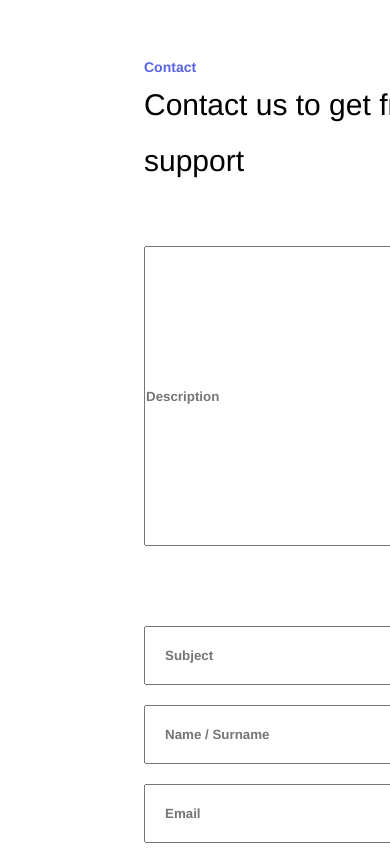
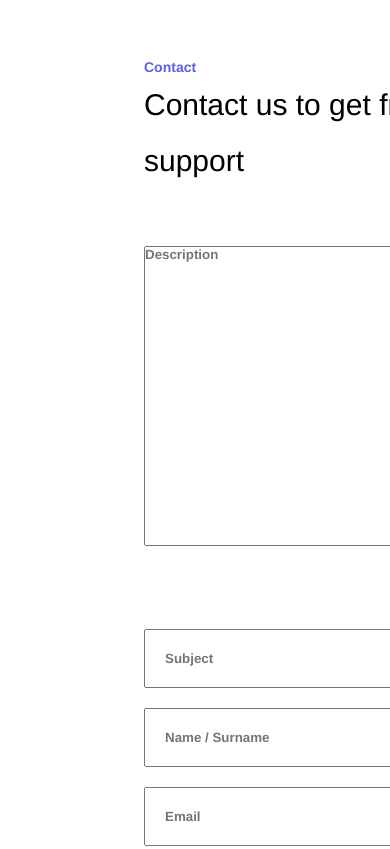
Before and after one commit to LukaChitashvili/LukaChitashvili11, a plain HTML site: page index.html in a window 390 px wide. Shown: the top 849 px of the page. Drawn offline with Linux system fonts and the light colour scheme.

Commit message:
re-edit code a

```diff
--- a/index.html
+++ b/index.html
@@ -24,7 +24,7 @@
       </div>
     </header>
     <section>
-      <input type="description" placeholder="Description" />
+      <textarea  placeholder="Description" ></textarea>
       <div class="inputbox">
         <input type="text" id="subject" name="subject" placeholder="Subject" />
         <input type="text" id="name" name="name" placeholder="Name / Surname" />
--- a/styles/media.css
+++ b/styles/media.css
@@ -7,7 +7,7 @@
     font-size: 30px;
     transition: all 0.3s ease-in-out;
   }
-  input[type="description"] {
+  textarea {
     width: 400px;
     height: 300px;
     transition: all 0.3s ease-in-out;
--- a/styles/style.css
+++ b/styles/style.css
@@ -45,13 +45,13 @@ input[type="text"] {
   margin-left: 645px;
   margin-top: -316px;
 }
-
-input[type="description"] {
+textarea {
   width: 756px;
   height: 298px;
   background-color: #00000033 20%;
   font-weight: 700;
   font-family: Helvetica, sans-serif;
+  resize: none;
 }
 
 input[type="email"] {
```
